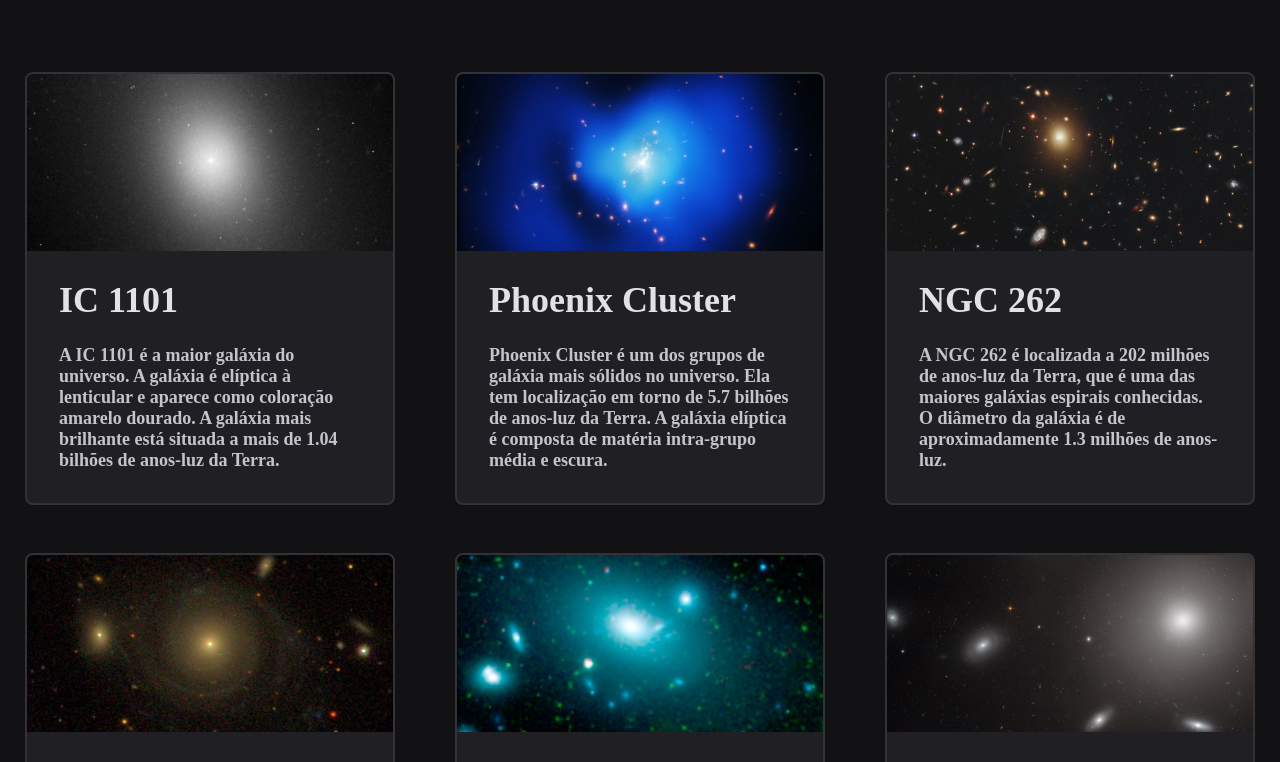
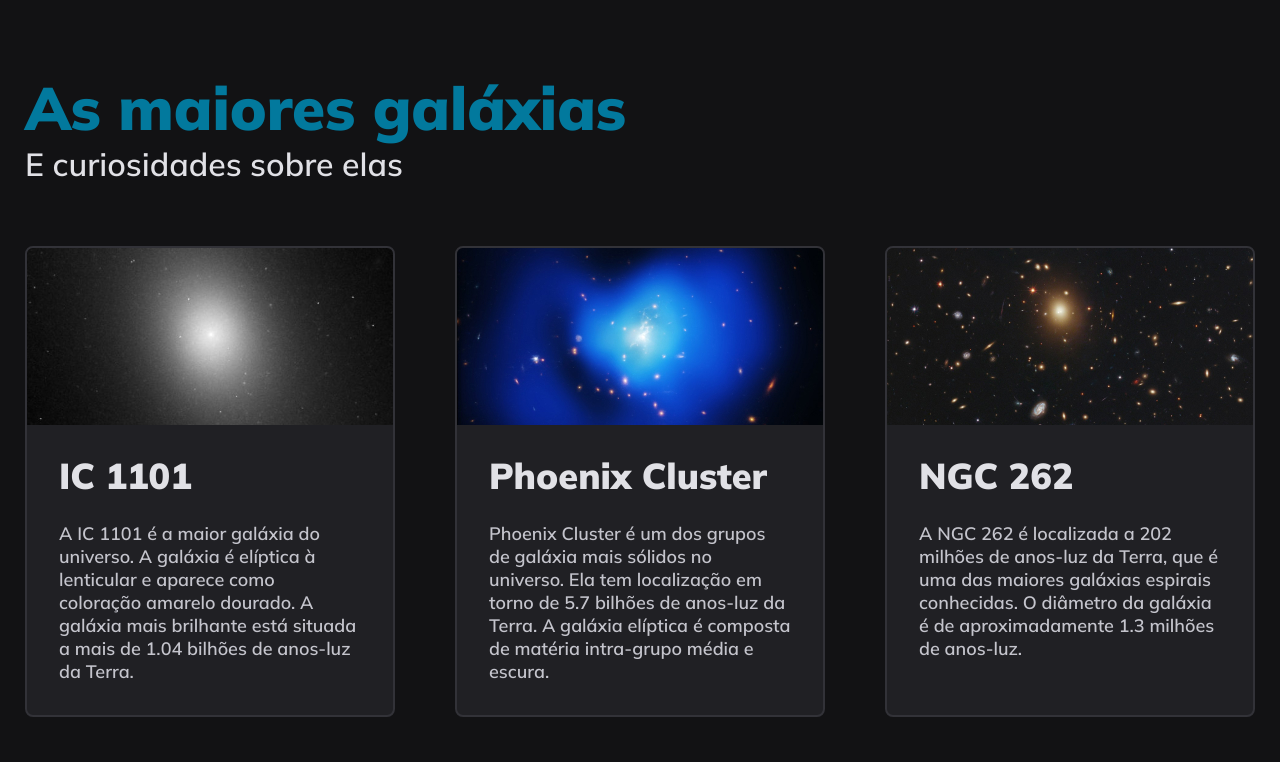
Before and after one commit to gabrielpdb/rocketseat-explorer-stage03-04-grid, a plain HTML site: page index.html in a window 1280 px wide. Shown: the top 762 px of the page. Drawn offline with Linux system fonts and the light colour scheme.

Commit message:
Aplicando o Grid

```diff
--- a/index.html
+++ b/index.html
@@ -1,12 +1,22 @@
 <!DOCTYPE html>
 <html lang="pt-br">
   <head>
+    <link rel="preconnect" href="https://fonts.googleapis.com" />
+    <link rel="preconnect" href="https://fonts.gstatic.com" crossorigin />
+    <link
+      href="https://fonts.googleapis.com/css2?family=Mulish:wght@400;600;900&display=swap"
+      rel="stylesheet"
+    />
     <meta charset="UTF-8" />
     <meta name="viewport" content="width=device-width, initial-scale=1.0" />
     <title>Galaxies</title>
     <link rel="stylesheet" href="./styles.css" />
   </head>
   <body>
+    <header>
+      <h1>As maiores galáxias</h1>
+      <p>E curiosidades sobre elas</p>
+    </header>
     <main>
       <div class="card">
         <img src="./assets/01.jpg" alt="IC 1101" />
--- a/styles.css
+++ b/styles.css
@@ -4,15 +4,35 @@
   box-sizing: border-box;
 }
 
+:root {
+  font-family: 'Mulish', sans-serif;
+}
+
 body {
   background: #121214;
   padding: 72px 104px;
+  display: grid;
+  justify-content: center;
+}
+
+header h1 {
+  font-weight: 900;
+  font-size: 60px;
+  line-height: 72px;
+  color: #02799d;
+}
+
+header p {
+  font-weight: 600;
+  font-size: 32px;
+  line-height: 40px;
+  color: #e1e1e6;
 }
 
 main {
+  margin-top: 62px;
   display: grid;
   grid-template-columns: repeat(3, 370px);
-  place-content: center;
   gap: 48px 60px;
 }
 
```
